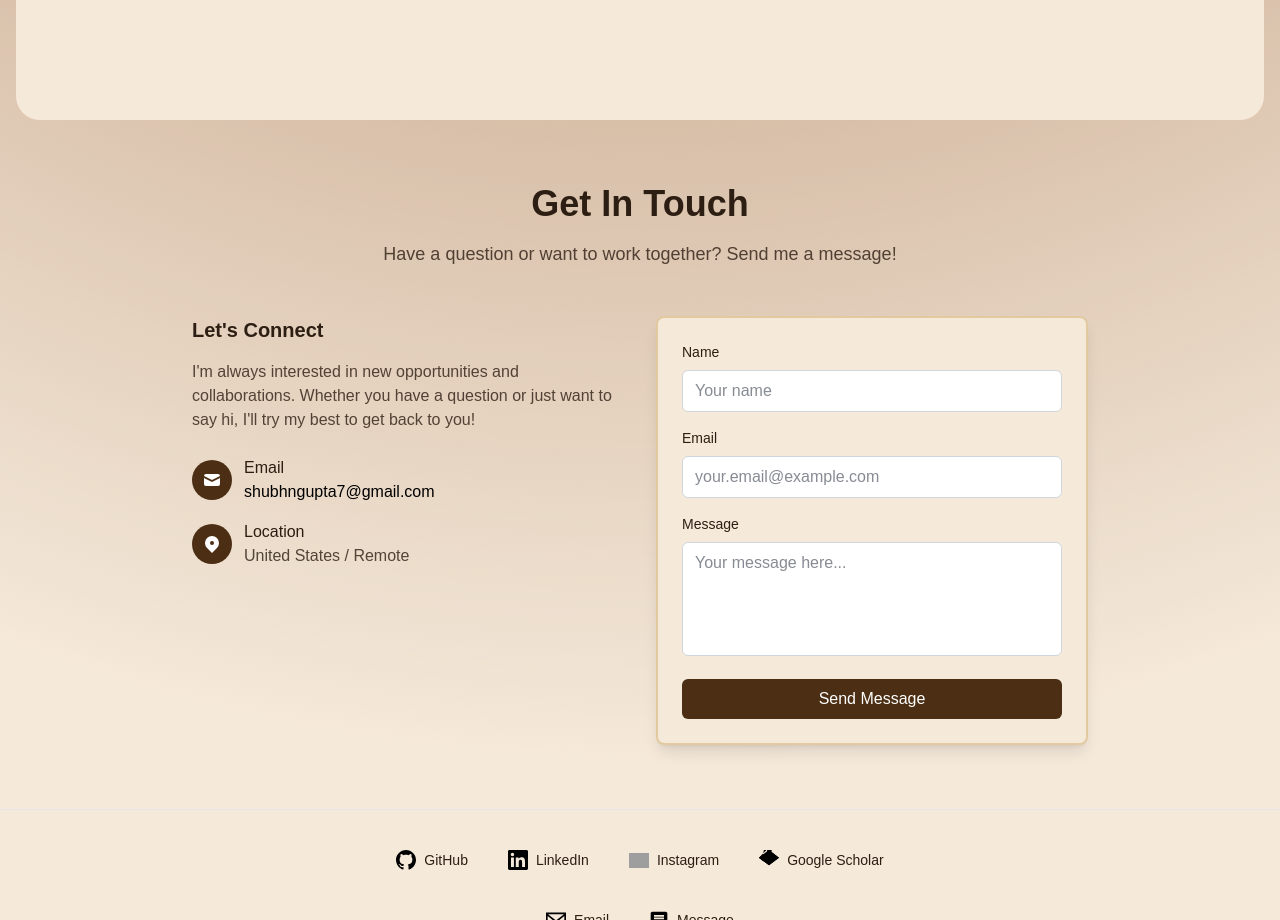
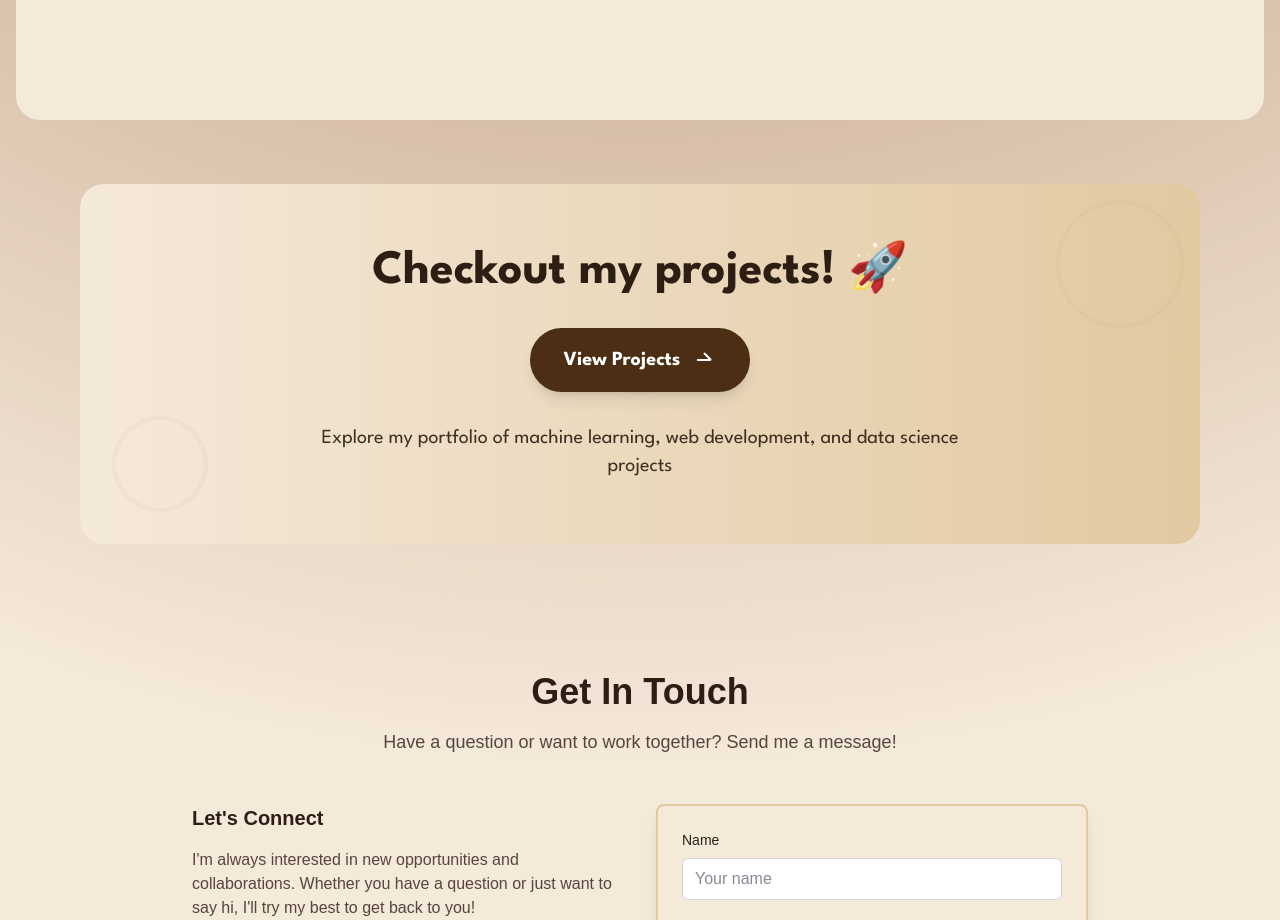
Before and after one commit to ShubhG7/shubhgupta.github.io, a Next.js app: page / in a window 1280 px wide. Shown: the part 1420-2340 px from the top of the page. Built offline with nearby package versions, Linux system fonts and the light colour scheme; grey boxes are pictures that could not be loaded.

Commit message:
Project Banner

```diff
--- a/src/app/page.tsx
+++ b/src/app/page.tsx
@@ -145,6 +145,50 @@ export default function Home() {
         </div>
       </section>
 
+      {/* Projects Banner */}
+      <section className="w-full py-8 sm:py-12 md:py-16 relative z-10 max-w-7xl mx-auto px-4 sm:px-8 md:px-16">
+        <div className="bg-gradient-to-r from-[#f5e9da] to-[#e2c9a0] rounded-3xl p-8 sm:p-12 md:p-16 relative overflow-hidden">
+          {/* Background Pattern */}
+          <div className="absolute inset-0 opacity-5">
+            <div className="absolute top-4 right-4 w-32 h-32 border-4 border-[#a47551] rounded-full"></div>
+            <div className="absolute bottom-8 left-8 w-24 h-24 border-4 border-[#a47551] rounded-full"></div>
+            <div className="absolute top-1/2 left-1/2 transform -translate-x-1/2 -translate-y-1/2 w-16 h-16 border-4 border-[#a47551] rounded-full"></div>
+          </div>
+
+          <div className="relative z-10 text-center">
+            <h2 className="text-3xl sm:text-4xl md:text-5xl font-bold mb-6 sm:mb-8" style={{ color: '#2d1e13', fontFamily: 'var(--font-league-spartan), Arial, Helvetica, sans-serif' }}>
+              Checkout my projects! 🚀
+            </h2>
+
+            <div className="flex items-center justify-center mb-8">
+              {/* Projects Button */}
+              <a
+                href="/projects"
+                className="inline-flex items-center gap-3 px-8 py-4 bg-[#4b2e13] text-white rounded-full font-bold text-lg sm:text-xl shadow-lg hover:bg-[#a47551] hover:shadow-xl active:bg-[#a47551] active:scale-95 transition-all duration-300 touch-manipulation border-2 border-[#4b2e13] hover:border-[#a47551]"
+                style={{ fontFamily: 'var(--font-league-spartan), Arial, Helvetica, sans-serif' }}
+              >
+                <span>View Projects</span>
+                <svg
+                  width="24"
+                  height="24"
+                  viewBox="0 0 24 24"
+                  fill="none"
+                  stroke="currentColor"
+                  strokeWidth="2"
+                  className="transform group-hover:translate-x-1 transition-transform duration-200"
+                >
+                  <path d="M5 12h14M12 5l7 7-7"/>
+                </svg>
+              </a>
+            </div>
+
+            <p className="text-lg sm:text-xl text-[#2d1e13] max-w-2xl mx-auto opacity-90" style={{ fontFamily: 'var(--font-league-spartan), Arial, Helvetica, sans-serif' }}>
+              Explore my portfolio of machine learning, web development, and data science projects
+            </p>
+          </div>
+        </div>
+      </section>
+
       {/* Contact Section */}
       <ContactSection />
     </>
```
